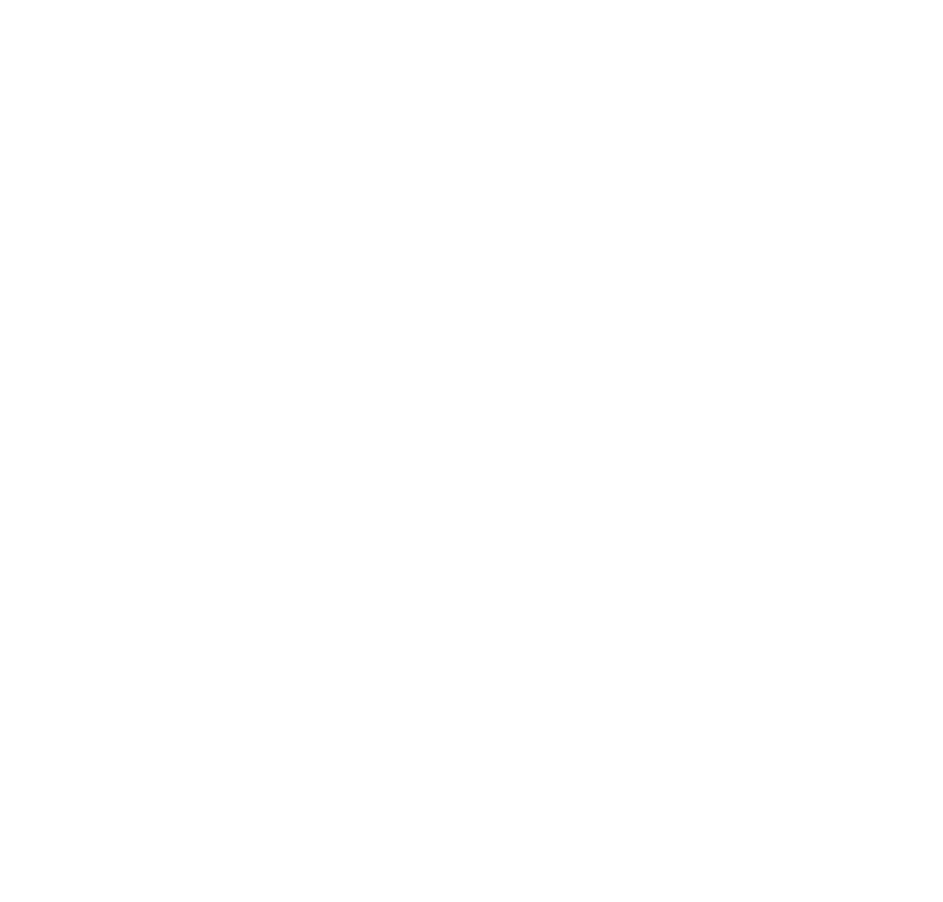
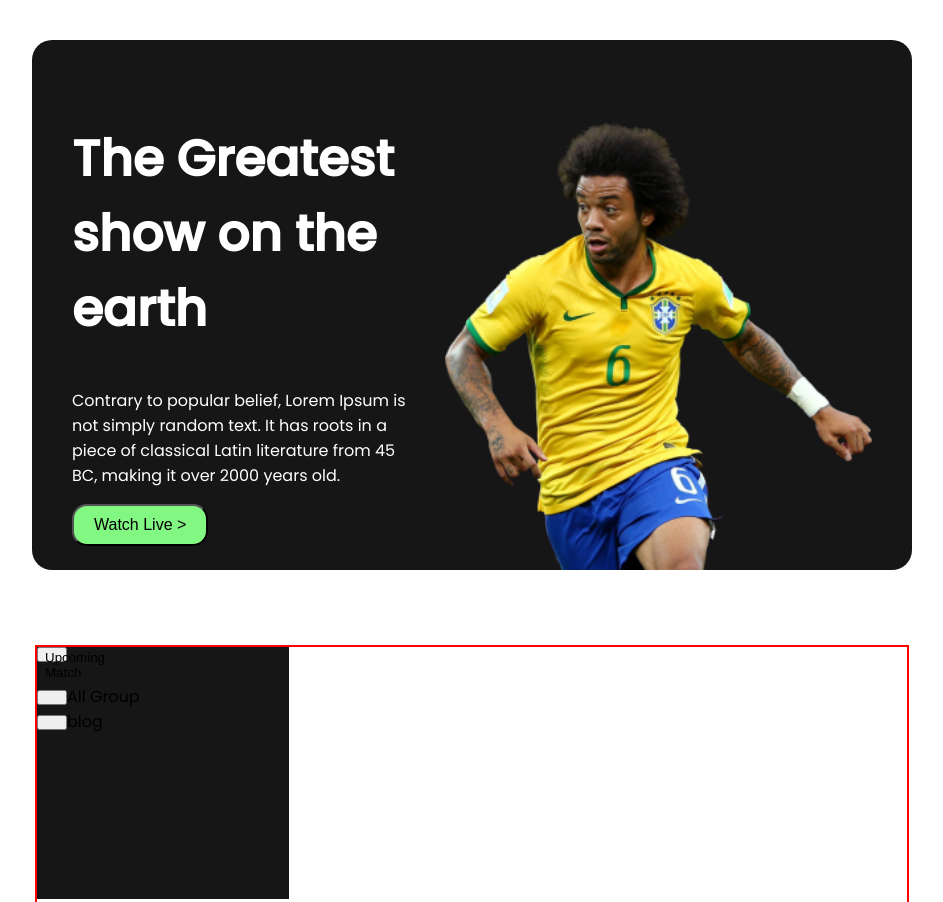
Before and after one commit to SyedShahanurShammas/Assignment2-world-cup, a plain HTML site: page index.html in a window 1280 px wide. Shown: the top 902 px of the page, without its empty margins (168-1111 px from the left). Before the commit the page ends 800 px from the top, so only its background shows below. Drawn offline with Linux system fonts and the light colour scheme.

Commit message:
Second commit

```diff
--- a/index.html
+++ b/index.html
@@ -5,11 +5,54 @@
     <meta charset="UTF-8">
     <meta http-equiv="X-UA-Compatible" content="IE=edge">
     <meta name="viewport" content="width=device-width, initial-scale=1.0">
+    <!-- Font Awsome -->
+    <script src="https://kit.fontawesome.com/4c1273cc0e.js" crossorigin="anonymous"></script>
+    <!-- Css style -->
+    <link rel="stylesheet" href="style.css">
     <title>World cup</title>
 </head>
 
 <body>
+    <!-- Header Start -->
+    <header>
 
+    </header>
+    <!-- Header End -->
+
+    <!-- main -->
+    <main>
+        <!-- Top Banner -->
+        <section class="Top-banner">
+            <div class="about-banner">
+                <h2>The Greatest show on the earth</h2>
+                <p>Contrary to popular belief, Lorem Ipsum is not simply
+
+                    random text. It has roots in a piece of classical Latin literature
+                    from 45 BC, making it over 2000 years old.</p>
+                <button class="button-style">Watch Live &#62;</button>
+
+            </div>
+            <div class="player">
+                <img src="assets/Banner Image.png" alt="">
+            </div>
+        </section>
+        <!-- Middle Secion-->
+        <section class="middle-section">
+            <div class="type-nav">
+                <div class="button"><button>Upcoming Match</button></div>
+                <div class="button"><button></button>All Group</div>
+                <div class="button"><button></button>blog</div>
+            </div>
+            <article class="blog-type">
+
+            </article>
+
+
+        </section>
+
+
+
+    </main>
 </body>
 
 </html>
--- /dev/null
+++ b/style.css
@@ -0,0 +1,76 @@
+@import url('https://fonts.googleapis.com/css2?family=Fira+Sans:wght@500&family=Indie+Flower&family=Kanit:wght@400;500&family=Merriweather:wght@400;700&family=Poppins:wght@400;500&family=Roboto+Slab:wght@500&family=Sora:wght@100&display=swap');
+
+body {
+    font-family: 'Poppins', sans-serif;
+}
+
+/* Style for Top Banner */
+.Top-banner {
+    Width: 800px;
+    Height: 450px;
+    padding: 40px;
+    background-color: #161616;
+    margin: 40px auto;
+    border-radius: 20px;
+    display: flex;
+    gap: 20px;
+}
+
+.about-banner {
+    color: #FFFFFF;
+    width: 100%;
+
+}
+
+.player {
+    width: 100%;
+    margin-top: 40px;
+
+}
+
+.player img {
+    height: 450px;
+}
+
+.about-banner h2 {
+    font-weight: 700;
+    font-size: 50px;
+
+}
+
+.about-banner p {
+    margin-top: 0;
+}
+
+
+.button-style {
+    font-size: medium;
+    background-color: rgb(130, 247, 130);
+    padding: 10px 20px;
+    margin-bottom: 35px;
+    border-radius: 15px;
+}
+
+/* -------------------------
+----------Middle-sectio-----
+-------------------------- */
+
+
+.middle-section {
+    height: 600px;
+    border: 2px solid red;
+    width: 870px;
+    margin: 75px auto;
+}
+
+.type-nav {
+    width: 252px;
+    height: 252px;
+    background-color: #161616;
+
+}
+
+.type-nav button {
+    height: 15px;
+    width: 30px;
+}
```
